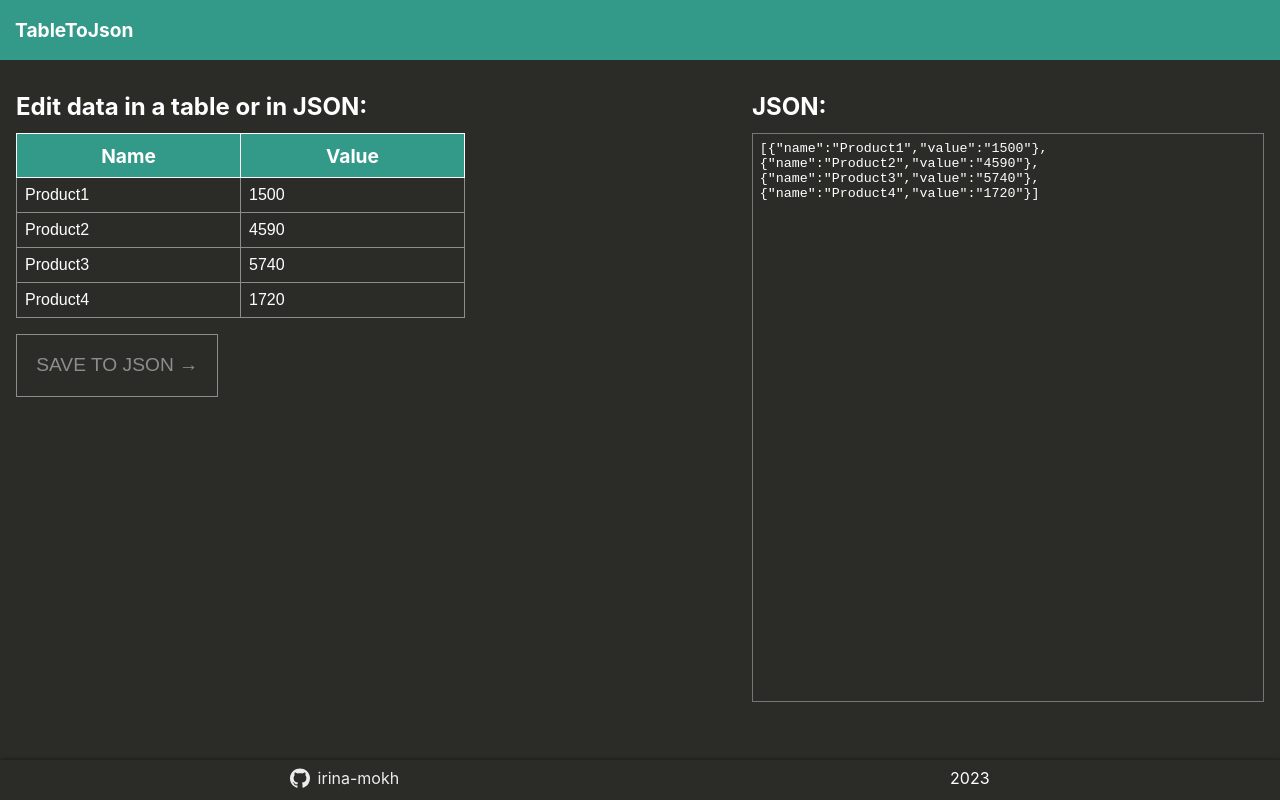
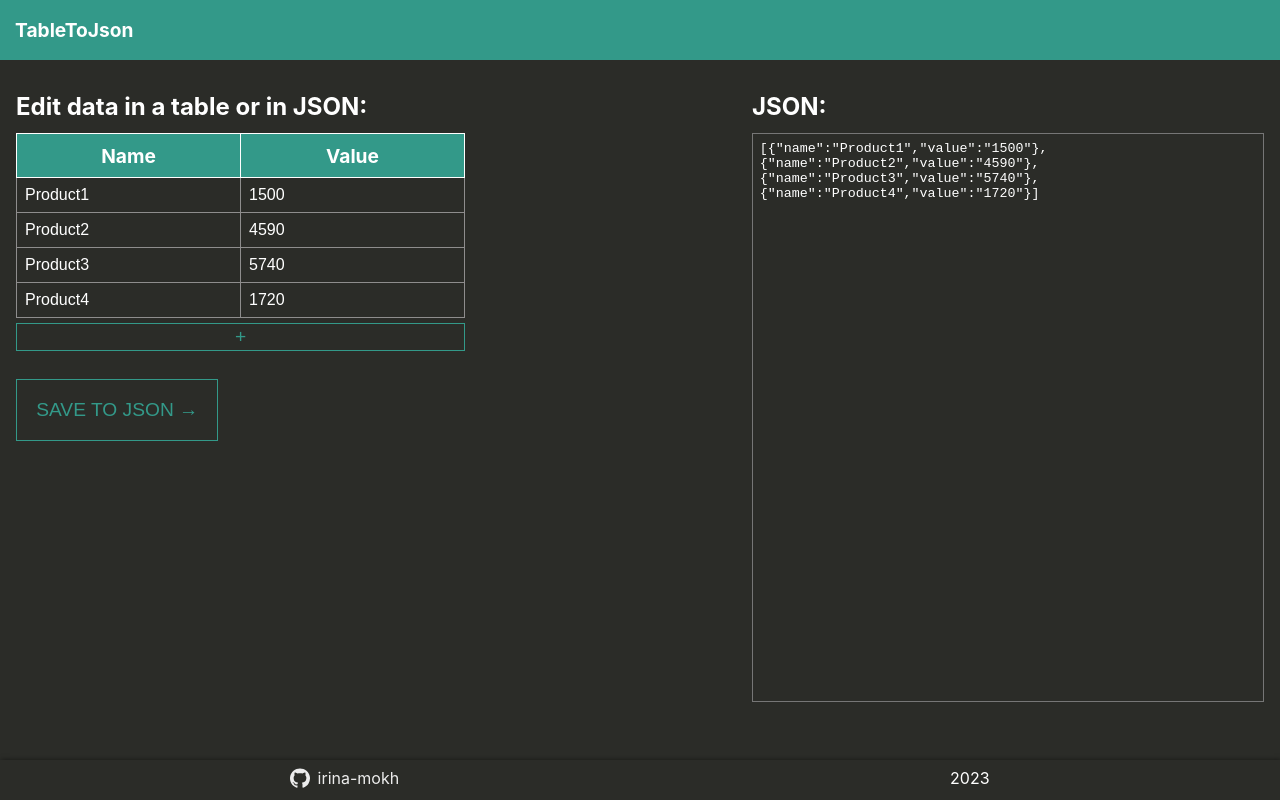
Before and after one commit to irina-mokh/table-to-json, a React (Create React App) app: page / in a window 1280 px wide. Built offline with nearby package versions, Linux system fonts and the light colour scheme.

Commit message:
feat: add new item

```diff
--- a/src/components/App/App.scss
+++ b/src/components/App/App.scss
@@ -29,7 +29,15 @@
 		align-items: center;
 	}
 
+	.error {
+		height: 0.8em;
+		color: vars.$red;
+		margin: 0 0 1em 0;
+		font-size: 0.8em;
+	}
+
 	.btn {
+		display: block;
 		background-color: transparent;
 		color: vars.$green;
 		border: 1px solid vars.$green;
@@ -43,6 +51,12 @@
 		&:disabled {
 			color: vars.$gray;
 			border-color: vars.$gray;
+		}
+		&_add {
+			display: table-row;
+			width: 100%;
+			padding: 0.1em;
+			margin: 5px 0;
 		}
 	}
 
--- a/src/components/App/index.tsx
+++ b/src/components/App/index.tsx
@@ -2,12 +2,29 @@ import { Header } from '../Header';
 import { Footer } from '../Footer';
 import { Table } from '../Table';
 import { INITIAL_DATA } from '../../data';
-import React, { useState } from 'react';
+import React, { useEffect, useState } from 'react';
 import { ITableRow } from '../TableRow';
 
 export const App = () => {
   const [data, setData] = useState(INITIAL_DATA);
-  const [isSubmitDisabled, setIsSubmitDisabled] = useState(true);
+  const [table, setTable] = useState(data);
+  useEffect(() => {
+    setTable(data);
+  }, [data]);
+  const [error, setError] = useState('');
+
+  function isValid(e: React.FormEvent<HTMLFormElement>) {
+    const formData = new FormData(e.currentTarget);
+    const names = formData.getAll('name');
+    const values = formData.getAll('value');
+    if (names.includes('') || values.includes('')) {
+      setError(`fields can not be empty`);
+      return false;
+    } else {
+      setError(``);
+      return true;
+    }
+  }
   return (
     <div className='app'>
       <h1 className='visually-hidden'>TABLE-JSON editor</h1>
@@ -17,28 +34,45 @@ export const App = () => {
           <div className='editor'>
             <h2 className='app__heading'>Edit data in a table or in JSON:</h2>
             <form
-              onChange={() => setIsSubmitDisabled(false)}
+              onChange={(e: React.FormEvent<HTMLFormElement>) => {
+                isValid(e) && setError('');
+              }}
               onSubmit={(e: React.FormEvent<HTMLFormElement>) => {
                 e.preventDefault();
                 const newData: Array<ITableRow> = [];
                 const formData = new FormData(e.currentTarget);
                 const names = formData.getAll('name');
+                const values = formData.getAll('value');
+                if (!isValid(e)) {
+                  setError(`fields can not be empty`);
+                  return;
+                } else {
                   names.forEach((name) => {
                     newData.push({
                       name: String(name),
                       value: '',
                     });
                   });
-                const values = formData.getAll('value');
                   for (let i = 0; i < values.length; i++) {
                     newData[i].value = String(values[i]);
                   }
-
                   setData(newData);
+                }
               }}
             >
-              <Table data={data}></Table>
-              <button type='submit' className='btn' disabled={isSubmitDisabled}>
+              <Table data={table} setTable={setTable}></Table>
+              <button
+                className='btn btn_add'
+                aria-label='add new item'
+                onClick={(e) => {
+                  e.preventDefault();
+                  setTable([...table, { name: '', value: '' }]);
+                }}
+              >
+                +
+              </button>
+              <p className='error'>{error}</p>
+              <button type='submit' className='btn' disabled={!!error}>
                 Save to JSON &#8594;
               </button>
             </form>
--- a/src/components/Table/Table.scss
+++ b/src/components/Table/Table.scss
@@ -2,7 +2,6 @@
 
 .table {
 	border-collapse: collapse;
-	margin: 0 0 1em 0;
 
 	th, td {
 		height: 30px;
--- a/src/components/Table/index.tsx
+++ b/src/components/Table/index.tsx
@@ -2,11 +2,20 @@ import { TableRow, ITableRow } from '../TableRow';
 
 type TableProps = {
   data: ITableRow[],
+  setTable: (data: ITableRow[]) => void,
 };
 
-export const Table = (props: TableProps) => {
-  const tableData = props.data.map((item, i) => <TableRow key={i} {...item}></TableRow>);
+export const Table = ({ data, setTable }: TableProps) => {
+  const tableData = data.map((item, i) => {
+    const setRow = (newRow: ITableRow) => {
+      const newTable = [...data];
+      newTable[i] = newRow;
+      setTable(newTable);
+    };
+    return <TableRow key={i} {...item} setRow={setRow} />;
+  });
   return (
+    <>
       <table className='table'>
         <thead>
           <tr>
@@ -16,5 +25,6 @@ export const Table = (props: TableProps) => {
         </thead>
         <tbody>{tableData}</tbody>
       </table>
+    </>
   );
 };
--- a/src/components/TableRow/index.tsx
+++ b/src/components/TableRow/index.tsx
@@ -1,23 +1,33 @@
-import { useEffect, useState } from 'react';
-
 export interface ITableRow {
   name: string;
   value: string;
 }
 
-export const TableRow = (props: ITableRow) => {
-  // eslint-disable-next-line prettier/prettier
-  const objKeys = Object.keys(props) as Array<keyof ITableRow>;
-  const cells = objKeys.map((key: keyof ITableRow, i) => {
-    const [value, setValue] = useState(props[key]);
-    useEffect(()=> {
-      setValue(props[key]);
-    },[props]);
-    return (
-      <td key={i} className='cell'>
-        <input type='text' value={value} name={key} onChange={(e) => setValue(e.target.value)}className='cell__input'></input>
+interface TableRowProps extends ITableRow {
+  setRow: (newRow: ITableRow) => void;
+}
+
+export const TableRow = ({ name, value, setRow }: TableRowProps) => {
+  return (
+    <tr>
+      <td className='cell'>
+        <input
+          type='text'
+          value={name}
+          name='name'
+          className='cell__input'
+          onChange={(e) => setRow({ name: e.target.value, value: value })}
+        ></input>
       </td>
-    );
-  });
-  return <tr>{cells}</tr>;
+      <td className='cell'>
+        <input
+          type='text'
+          value={value}
+          name='value'
+          className='cell__input'
+          onChange={(e) => setRow({ name: name, value: e.target.value })}
+        ></input>
+      </td>
+    </tr>
+  );
 };
```
Lines whose indentation alone changed are shown as unchanged.
